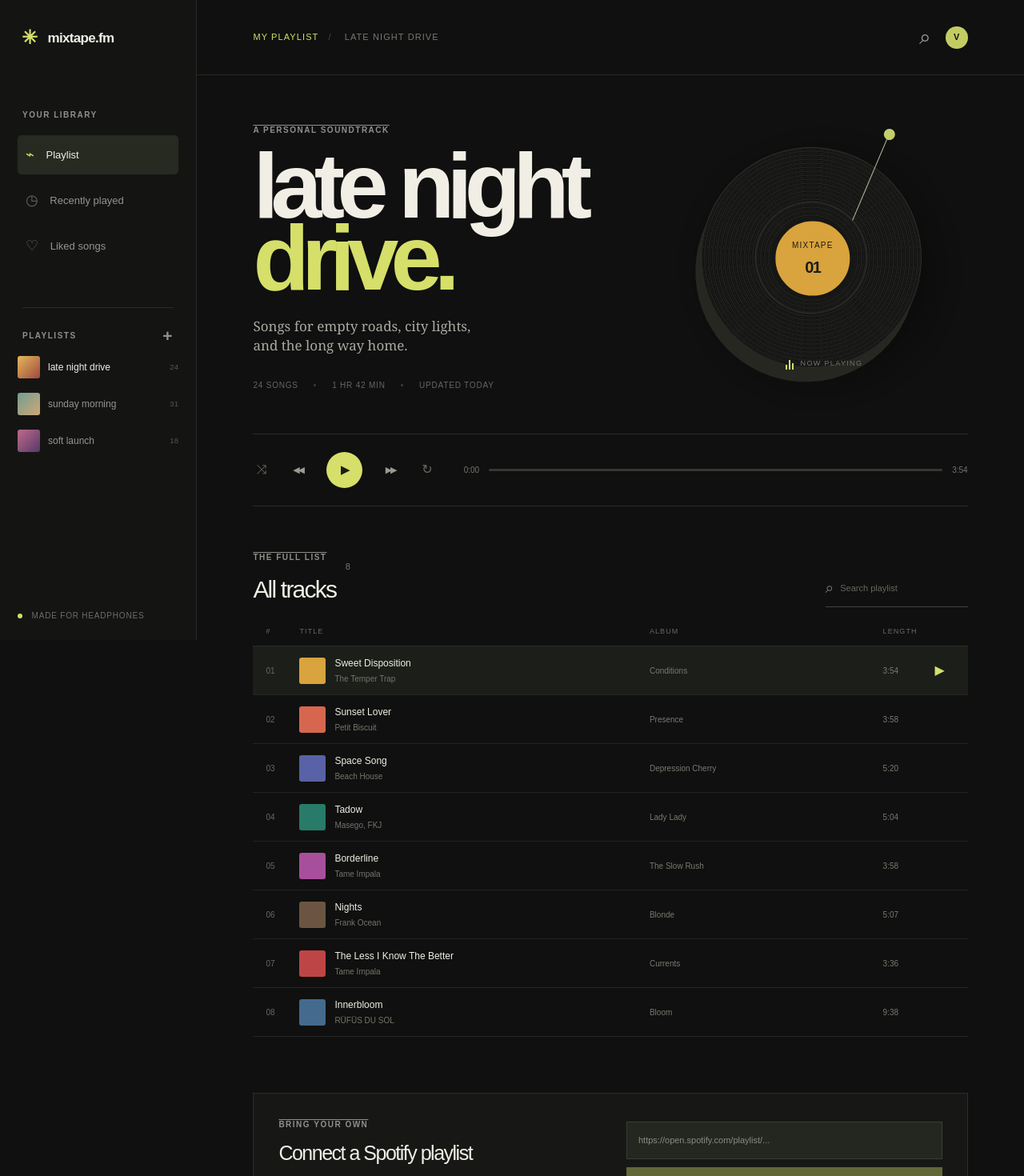
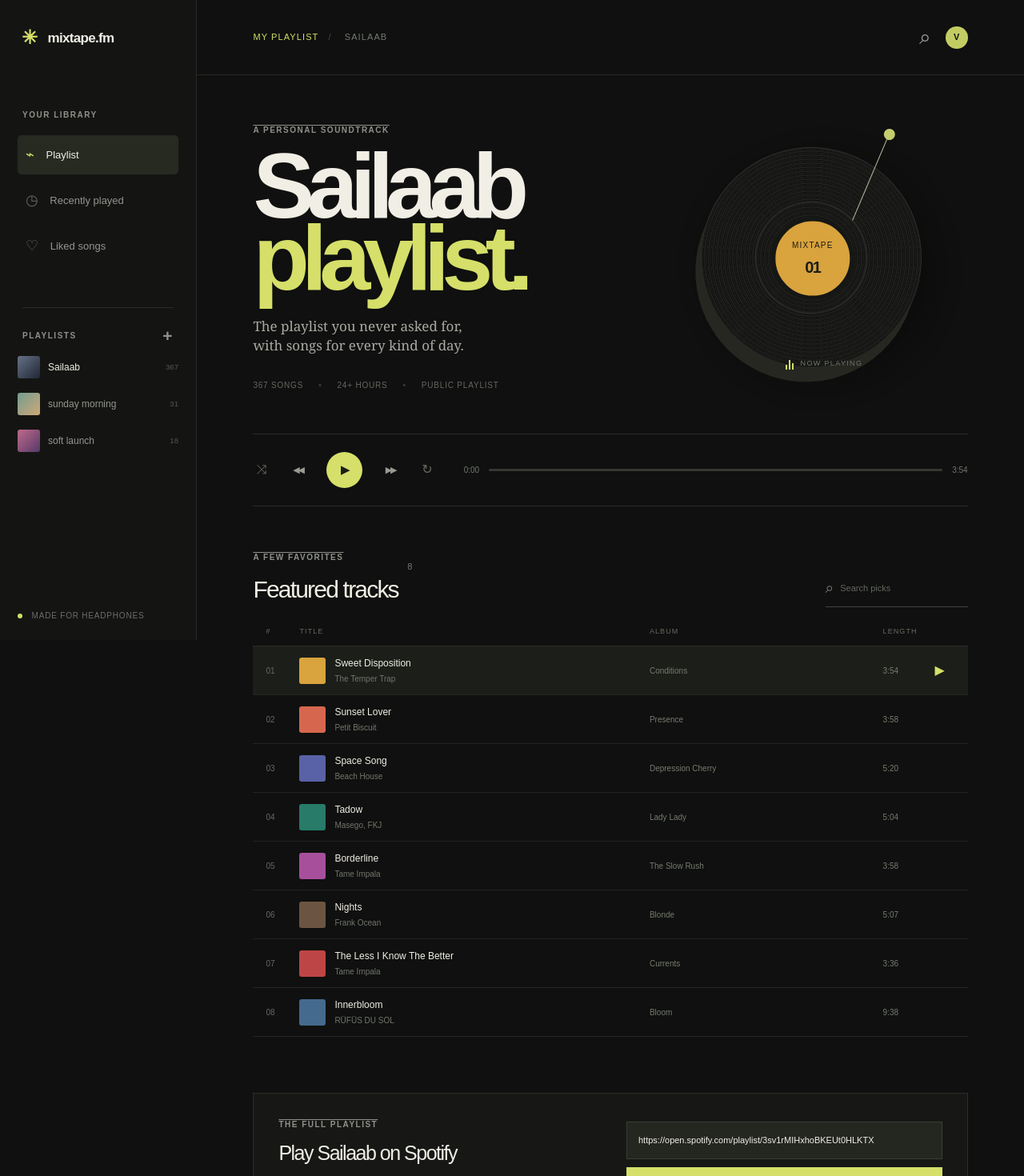
Before and after one commit to vipi-n/sailaab, a Next.js app: page / in a window 1280 px wide. Shown: the top 1470 px of the page at 80% size. Built offline with nearby package versions, Linux system fonts and the light colour scheme; no server answers.

Commit message:
Add files via upload

```diff
--- a/app/JobDashboard.tsx
+++ b/app/JobDashboard.tsx
@@ -31,8 +31,8 @@
   const [activeId, setActiveId] = useState(1);
   const [playing, setPlaying] = useState(false);
   const [query, setQuery] = useState("");
-  const [playlistUrl, setPlaylistUrl] = useState("");
-  const [showEmbed, setShowEmbed] = useState(false);
+  const [playlistUrl, setPlaylistUrl] = useState("https://open.spotify.com/playlist/3sv1rMIHxhoBKEUt0HLKTX");
+  const [showEmbed, setShowEmbed] = useState(true);
   const active = tracks.find((track) => track.id === activeId) ?? tracks[0];
   const filtered = useMemo(() => tracks.filter((track) =>
     `${track.title} ${track.artist} ${track.album}`.toLowerCase().includes(query.toLowerCase()),
@@ -57,7 +57,7 @@
         </nav>
         <div className="side-label playlist-label">PLAYLISTS <button type="button" aria-label="Add playlist">+</button></div>
         <div className="playlist-list">
-          <a className="playlist-current" href="#top"><i style={{ background: "linear-gradient(135deg,#e4b85c,#9f493d)" }} /> late night drive <small>24</small></a>
+          <a className="playlist-current" href="#top"><i style={{ background: "linear-gradient(135deg,#667286,#202735)" }} /> Sailaab <small>367</small></a>
           <a href="#top"><i style={{ background: "linear-gradient(135deg,#729d92,#d0a876)" }} /> sunday morning <small>31</small></a>
           <a href="#top"><i style={{ background: "linear-gradient(135deg,#bf6a8b,#563968)" }} /> soft launch <small>18</small></a>
         </div>
@@ -66,16 +66,16 @@
 
       <section className="main-column" id="top">
         <header className="topbar">
-          <div className="crumb"><span>MY PLAYLIST</span><b>/</b> late night drive</div>
+          <div className="crumb"><span>MY PLAYLIST</span><b>/</b> Sailaab</div>
           <div className="top-actions"><button className="icon-button" type="button" aria-label="Search">⌕</button><button className="avatar" type="button" aria-label="Profile">V</button></div>
         </header>
         <div className="content-wrap">
           <section className="hero-player">
             <div className="hero-copy">
               <p className="overline">A PERSONAL SOUNDTRACK</p>
-              <h1>late night<br /><em>drive.</em></h1>
-              <p className="hero-description">Songs for empty roads, city lights,<br />and the long way home.</p>
-              <div className="hero-meta"><span>24 songs</span><span>1 hr 42 min</span><span>updated today</span></div>
+              <h1>Sailaab<br /><em>playlist.</em></h1>
+              <p className="hero-description">The playlist you never asked for,<br />with songs for every kind of day.</p>
+              <div className="hero-meta"><span>367 songs</span><span>24+ hours</span><span>public playlist</span></div>
             </div>
             <div className="record-stage" aria-label={`Now playing ${active.title}`}>
               <div className="record-shadow" />
@@ -95,14 +95,14 @@
           </section>
 
           <section className="track-section" id="tracks">
-            <div className="section-heading"><div><p className="overline">THE FULL LIST</p><h2>All tracks <sup>{tracks.length}</sup></h2></div><label className="search"><span>⌕</span><input value={query} onChange={(event) => setQuery(event.target.value)} placeholder="Search playlist" aria-label="Search playlist" /></label></div>
+            <div className="section-heading"><div><p className="overline">A FEW FAVORITES</p><h2>Featured tracks <sup>{tracks.length}</sup></h2></div><label className="search"><span>⌕</span><input value={query} onChange={(event) => setQuery(event.target.value)} placeholder="Search picks" aria-label="Search featured tracks" /></label></div>
             <div className="track-table"><div className="table-head"><span>#</span><span>title</span><span>album</span><span>length</span></div>
               {filtered.map((track) => <button className={`track-row ${activeId === track.id ? "is-active" : ""}`} key={track.id} onClick={() => selectTrack(track)} type="button"><span className="track-number">{activeId === track.id && playing ? <span className="eq"><i /><i /><i /></span> : String(track.id).padStart(2, "0")}</span><span className="track-title"><i style={{ background: track.color }} /><b>{track.title}</b><small>{track.artist}</small></span><span className="track-album">{track.album}</span><span className="track-duration">{track.duration}</span><span className="row-play">▶</span></button>)}
             </div>
           </section>
 
           <section className="connect-card" id="recent">
-            <div><p className="overline">BRING YOUR OWN</p><h2>Connect a Spotify playlist</h2><p>Paste a public playlist link and keep the music playing in the Spotify player.</p></div>
+            <div><p className="overline">THE FULL PLAYLIST</p><h2>Play Sailaab on Spotify</h2><p>Browse all 367 songs and keep the full playlist playing in the Spotify player.</p></div>
             <div className="connect-form"><input value={playlistUrl} onChange={(event) => setPlaylistUrl(event.target.value)} placeholder="https://open.spotify.com/playlist/..." aria-label="Spotify playlist URL" /><button type="button" onClick={() => setShowEmbed(true)} disabled={!playlistId}>Load playlist <span>↗</span></button></div>
             {showEmbed && playlistId && <iframe className="spotify-embed" title="Spotify playlist" src={`https://open.spotify.com/embed/playlist/${playlistId}?utm_source=generator&theme=0`} allow="autoplay; clipboard-write; encrypted-media; fullscreen; picture-in-picture" loading="lazy" />}
           </section>
--- a/app/layout.tsx
+++ b/app/layout.tsx
@@ -20,20 +20,20 @@
 
 export const metadata: Metadata = {
   metadataBase: new URL(siteUrl),
-  title: "mixtape.fm — late night drive",
+  title: "Sailaab — the playlist you never asked for",
   description:
-    "A personal soundtrack for empty roads, city lights, and the long way home.",
+    "367 songs and over 24 hours of music.",
   openGraph: {
-    title: "mixtape.fm — late night drive",
+    title: "Sailaab — the playlist you never asked for",
     description:
-      "Songs for empty roads, city lights, and the long way home.",
+    "367 songs and over 24 hours of music.",
     images: [`${siteUrl}/og.png`],
   },
   twitter: {
     card: "summary_large_image",
-    title: "mixtape.fm — late night drive",
+    title: "Sailaab — the playlist you never asked for",
     description:
-      "Songs for empty roads, city lights, and the long way home.",
+    "367 songs and over 24 hours of music.",
     images: [`${siteUrl}/og.png`],
   },
 };
--- a/app/page.tsx
+++ b/app/page.tsx
@@ -2,8 +2,8 @@
 import { JobDashboard } from "./JobDashboard";
 
 export const metadata: Metadata = {
-  title: "mixtape.fm — late night drive",
-  description: "A personal soundtrack for empty roads, city lights, and the long way home.",
+  title: "Sailaab — the playlist you never asked for",
+  description: "367 songs and over 24 hours of music.",
 };
 
 export default function Home() {
```
